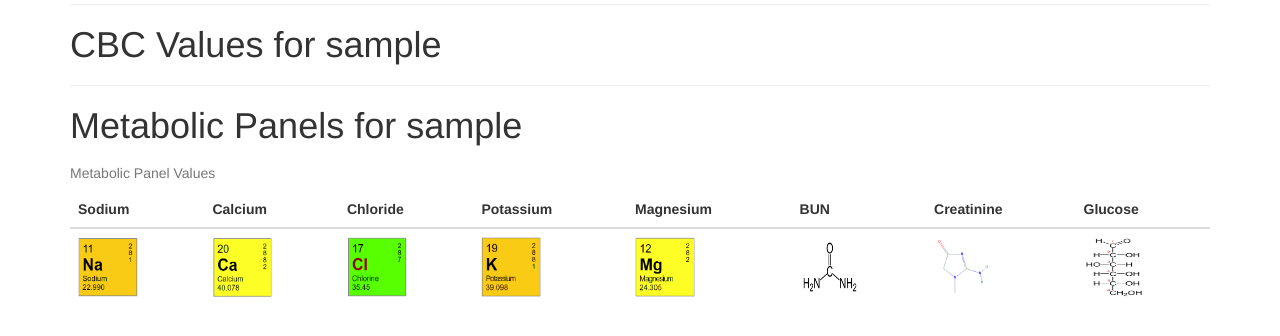
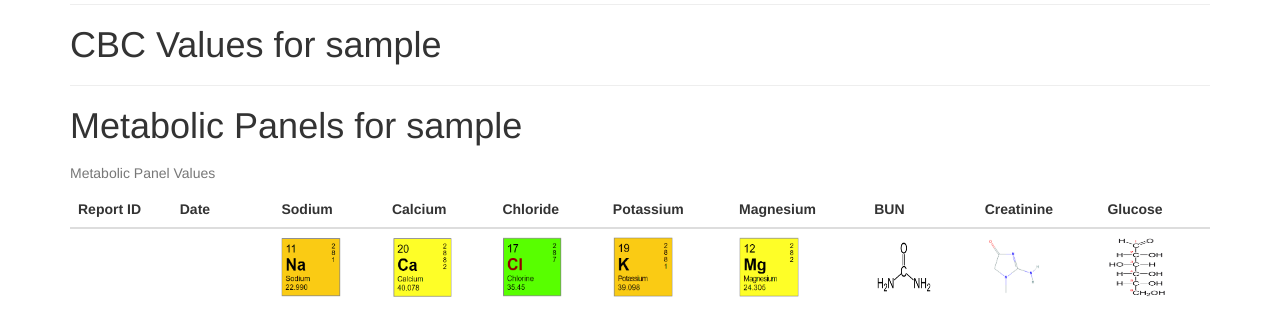
Before and after one commit to smallfritspoo/health_tracker, a Flask app: page / in a window 1280 px wide. Shown: the part 228-564 px from the top of the page. Run offline with Flask 2, Linux system fonts and the light colour scheme; the visitor is signed in with stand-in values (Sample User, id 1); data comes from the database, SQL or seed files in the repository; data that the repository does not hold is empty; parts of the project's set-up code (start-up, migrations or seed data) failed here and were passed over; some libraries are stand-ins or nearby versions.

Commit message:
add report_id and timestamp

```diff
--- a/app/templates/_metabolic.html
+++ b/app/templates/_metabolic.html
@@ -1,4 +1,6 @@
             <tr>
+                <td>{{ panel.report_id }}</td>
+                <td>{{ panel.timestamp }}</td>
                 <td>{{ panel.sodium }}</td>
                 <td>{{ panel.calcium }}</td>
                 <td>{{ panel.chloride }}</td>
--- a/app/templates/index.html
+++ b/app/templates/index.html
@@ -24,6 +24,8 @@
         <caption>Metabolic Panel Values</caption>
         <thead>
             <tr>
+                <th scope="col" width="70px">Report ID</th>
+                <th scope="col" width="70px">Date</th>
                 <th scope="col" width="70px">Sodium</th>
                 <th scope="col" width="70px">Calcium</th>
                 <th scope="col" width="70px">Chloride</th>
@@ -36,6 +38,8 @@
         </thead>
         <tbody>
             <tr>
+                <td></td>
+                <td></td>
                 <td><img src="{{ url_for('static', filename='sodium.png')}}" style="width:60px;height:60px"></td>
                 <td><img src="{{ url_for('static', filename='ca.png')}}" style="width:60px;height:60px"></td>
                 <td><img src="{{ url_for('static', filename='chloride.png')}}" style="width:60px;height:60px"></td>
```
